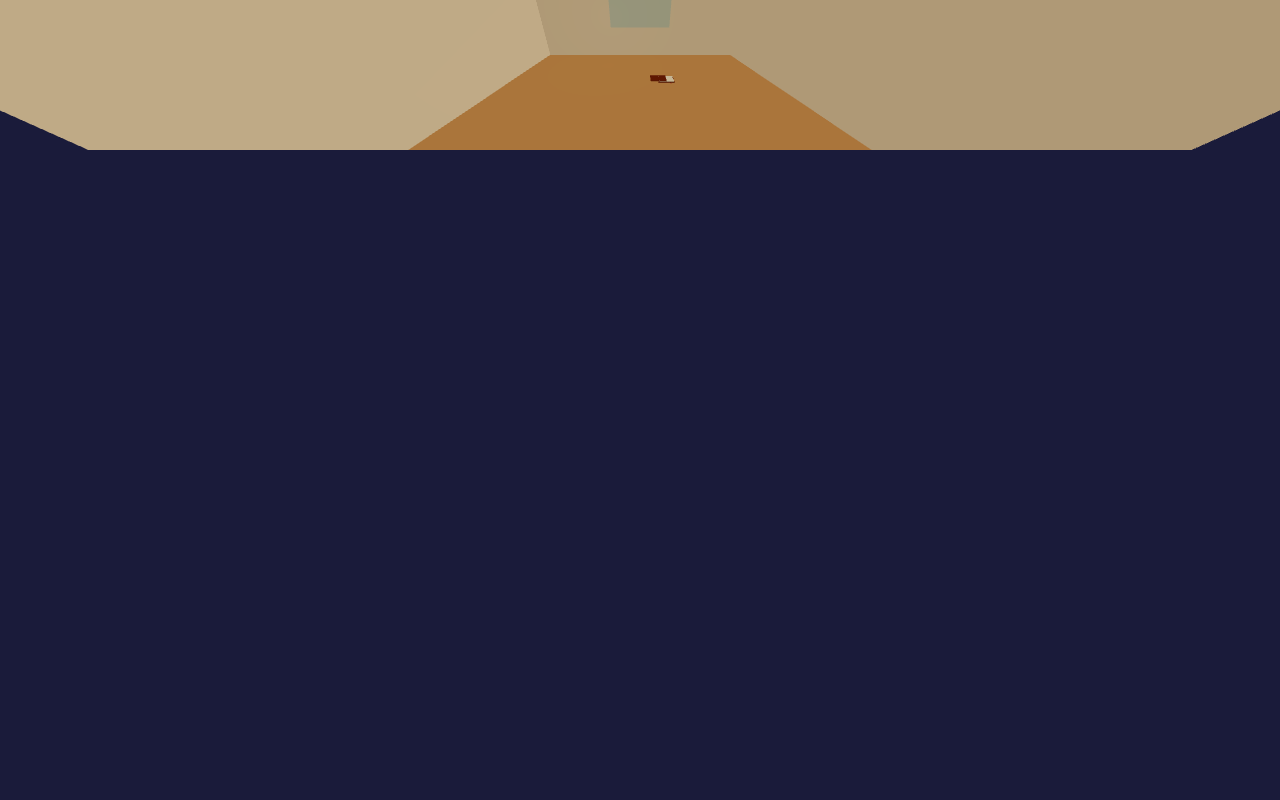
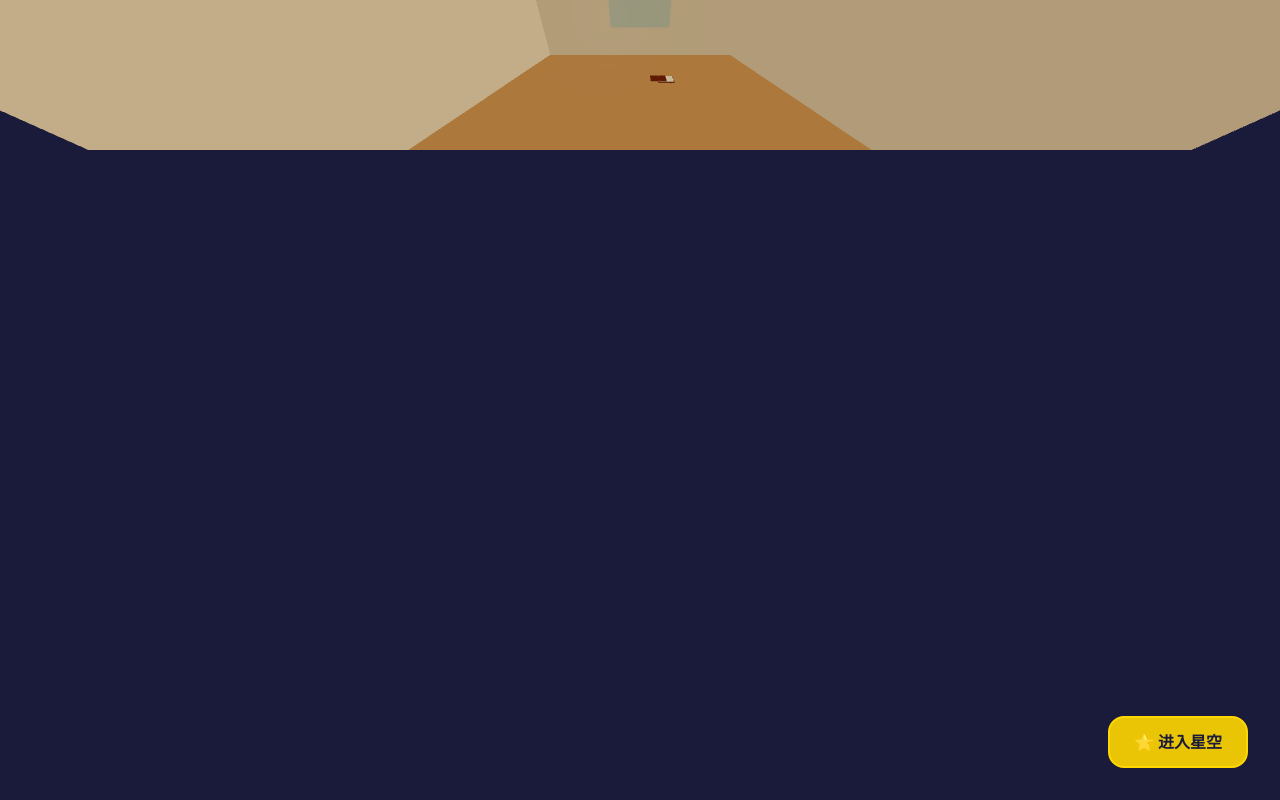
Before and after one commit to jaywang0410/memory-palace, a React (Vite) app: page / in a window 1280 px wide. Built offline with nearby package versions, Linux system fonts and the light colour scheme.

Commit message:
debug: add visible markers to diagnose starfield rendering issue

```diff
--- a/src/components/SceneSwitcher.tsx
+++ b/src/components/SceneSwitcher.tsx
@@ -56,6 +56,26 @@ export default function SceneSwitcher() {
           onEnterStarfield={() => switchScene('starfield')}
           onFurnitureClick={(id) => console.log('Furniture clicked:', id)}
         />
+        {/* DEBUG: direct button to enter starfield */}
+        <button
+          onClick={() => switchScene('starfield')}
+          style={{
+            position: 'absolute',
+            bottom: '2rem',
+            right: '2rem',
+            padding: '0.75rem 1.5rem',
+            background: 'rgba(255,215,0,0.9)',
+            border: '2px solid #FFD700',
+            borderRadius: '1rem',
+            color: '#1A1B3A',
+            fontSize: '1rem',
+            fontWeight: 'bold',
+            cursor: 'pointer',
+            zIndex: 100,
+          }}
+        >
+          🌟 进入星空
+        </button>
       </div>
 
       {/* Starfield Scene */}
--- a/src/components/starfield/StarfieldContainer.tsx
+++ b/src/components/starfield/StarfieldContainer.tsx
@@ -12,8 +12,30 @@ export default function StarfieldContainer({ onBackToRoom }: Props) {
         width: '100%',
         height: '100%',
         overflow: 'hidden',
+        background: 'linear-gradient(#1A1B3A, #0F1123)',
       }}
     >
+      {/* DEBUG: visible marker to confirm starfield is rendered */}
+      <div
+        style={{
+          position: 'absolute',
+          top: '50%',
+          left: '50%',
+          transform: 'translate(-50%, -50%)',
+          color: '#FFD700',
+          fontSize: '2rem',
+          fontWeight: 'bold',
+          zIndex: 5,
+          pointerEvents: 'none',
+          textAlign: 'center',
+        }}
+      >
+        <div>✨ 星空加载中...</div>
+        <div style={{ fontSize: '1rem', color: '#7EC8E3', marginTop: '1rem' }}>
+          如果看不到星星，请检查控制台错误
+        </div>
+      </div>
+
       <StarCanvas />
 
       {/* Back to Room button */}
```
